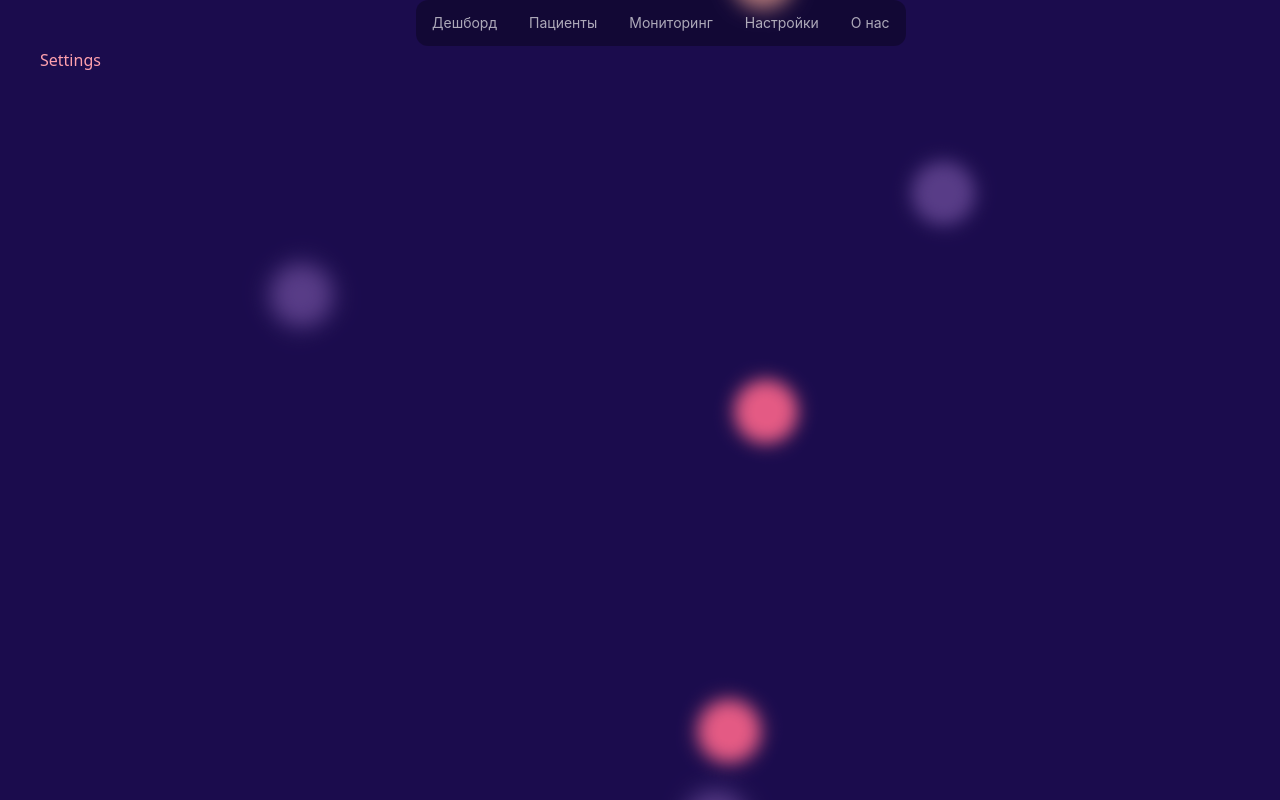
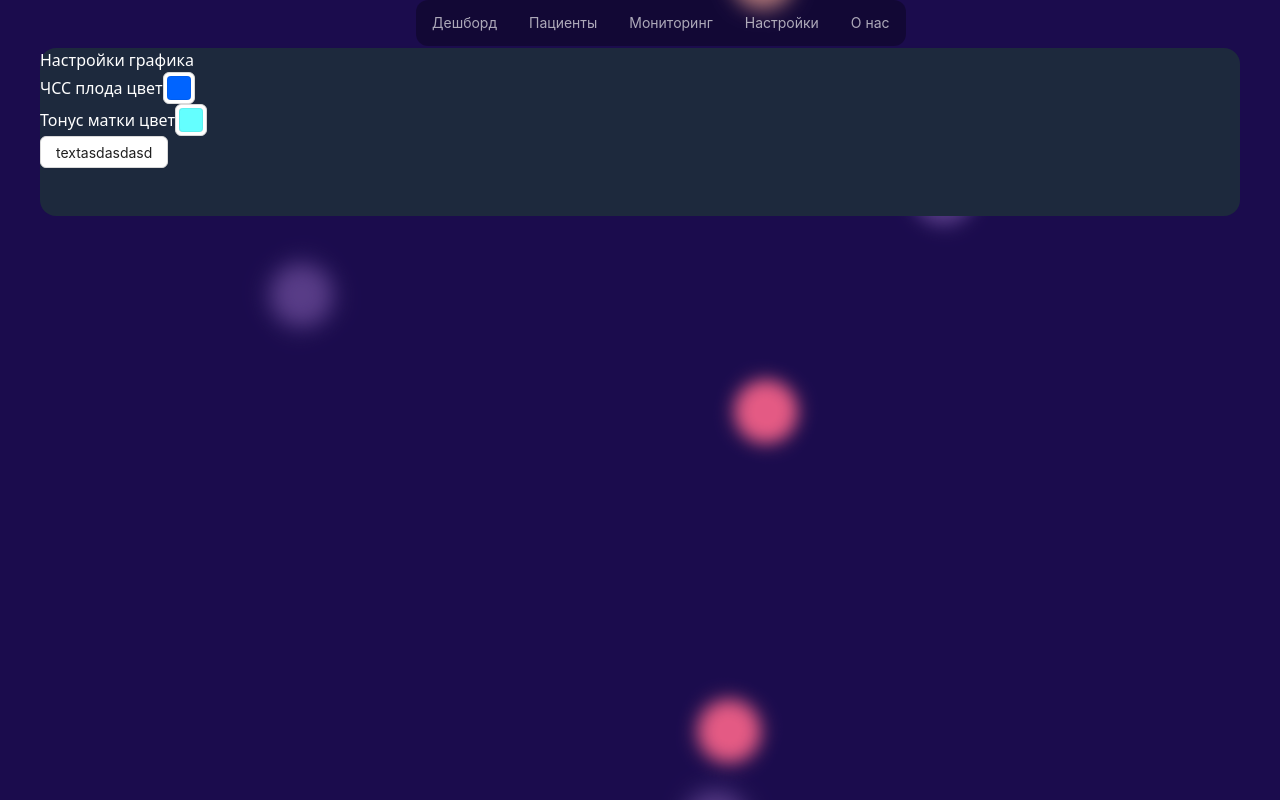
Before and after one commit to Vital-Scope/web-app, a React (Vite) app: page /settings in a window 1280 px wide. Built offline with nearby package versions, Linux system fonts and the light colour scheme; sample sign-in values are in the browser's storage.

Commit message:
some changes

```diff
--- a/package.json
+++ b/package.json
@@ -13,7 +13,7 @@
     "@ant-design/icons": "^6.0.0",
     "@tailwindcss/vite": "^4.1.11",
     "@tanstack/react-query": "^5.85.6",
-    "antd": "^5.26.7",
+    "antd": "^5.27.2",
     "axios": "^1.11.0",
     "clsx": "^2.1.1",
     "dayjs": "^1.11.18",
--- a/src/components/layout/Layout.tsx
+++ b/src/components/layout/Layout.tsx
@@ -7,19 +7,8 @@ const Layout = () => (
     <nav className="fixed left-1/2 w-md -translate-x-1/2">
       <MenuBar />
     </nav>
-    <span></span>
-    <span></span>
-    <span></span>
-    <span></span>
-    <span></span>
-    <span></span>
-    <span></span>
-    <span></span>
-    <span></span>
-    <span></span>
-    <span></span>
-    <span></span>
-    <div className="pt-12 px-10 overflow-hidden overflow-y-scroll text-rose-300">
+    {new Array(12).fill(0).map(() => <span></span>)}
+    <div className="py-12 px-10 overflow-hidden text-rose-300">
       <Outlet />
     </div>
   </div>
--- a/src/pages/settings/SettingsPage.tsx
+++ b/src/pages/settings/SettingsPage.tsx
@@ -1,8 +1,57 @@
+import { Button, ColorPicker } from "antd";
+import { AggregationColor } from "antd/es/color-picker/color";
+import { useForm, Controller, type SubmitHandler } from "react-hook-form";
+
+interface FormFields {
+  heartBeatColor: AggregationColor;
+  uterineToneColor: AggregationColor;
+}
+
 const SettingsPage = () => {
+  const { control, handleSubmit } = useForm<FormFields>({
+    defaultValues: {
+      heartBeatColor: new AggregationColor("rgb(0, 100, 255)"),
+      uterineToneColor: new AggregationColor("rgb(100, 255, 255)"),
+    },
+  });
+
+  const onSubmit: SubmitHandler<FormFields> = (data) => {
+    console.log(data);
+  };
+
   return (
-    <div>
-      <p>Settings</p>
-    </div>
+    <form onSubmit={handleSubmit(onSubmit)}>
+      <div className="rounded-2xl bg-slate-800 pb-12 font-sans text-white">
+        <h2>Настройки графика</h2>
+        <div className="flex items-center">
+          <span>ЧСС плода цвет</span>
+          <Controller
+            control={control}
+            name="heartBeatColor"
+            render={({ field }) => (
+              <ColorPicker
+                {...field}
+              />
+            )}
+          />
+        </div>
+        <div className="flex items-center">
+          <span>Тонус матки цвет</span>
+          <Controller
+            control={control}
+            name="uterineToneColor"
+            render={({ field }) => (
+              <ColorPicker
+                {...field}
+              />
+            )}
+          />
+        </div>
+        <Button htmlType="submit" variant="filled" type="default">
+          textasdasdasd
+        </Button>
+      </div>
+    </form>
   );
 };
 
```
Also changed, not shown: 1 other file (tests, documents, lock files or other folders).
